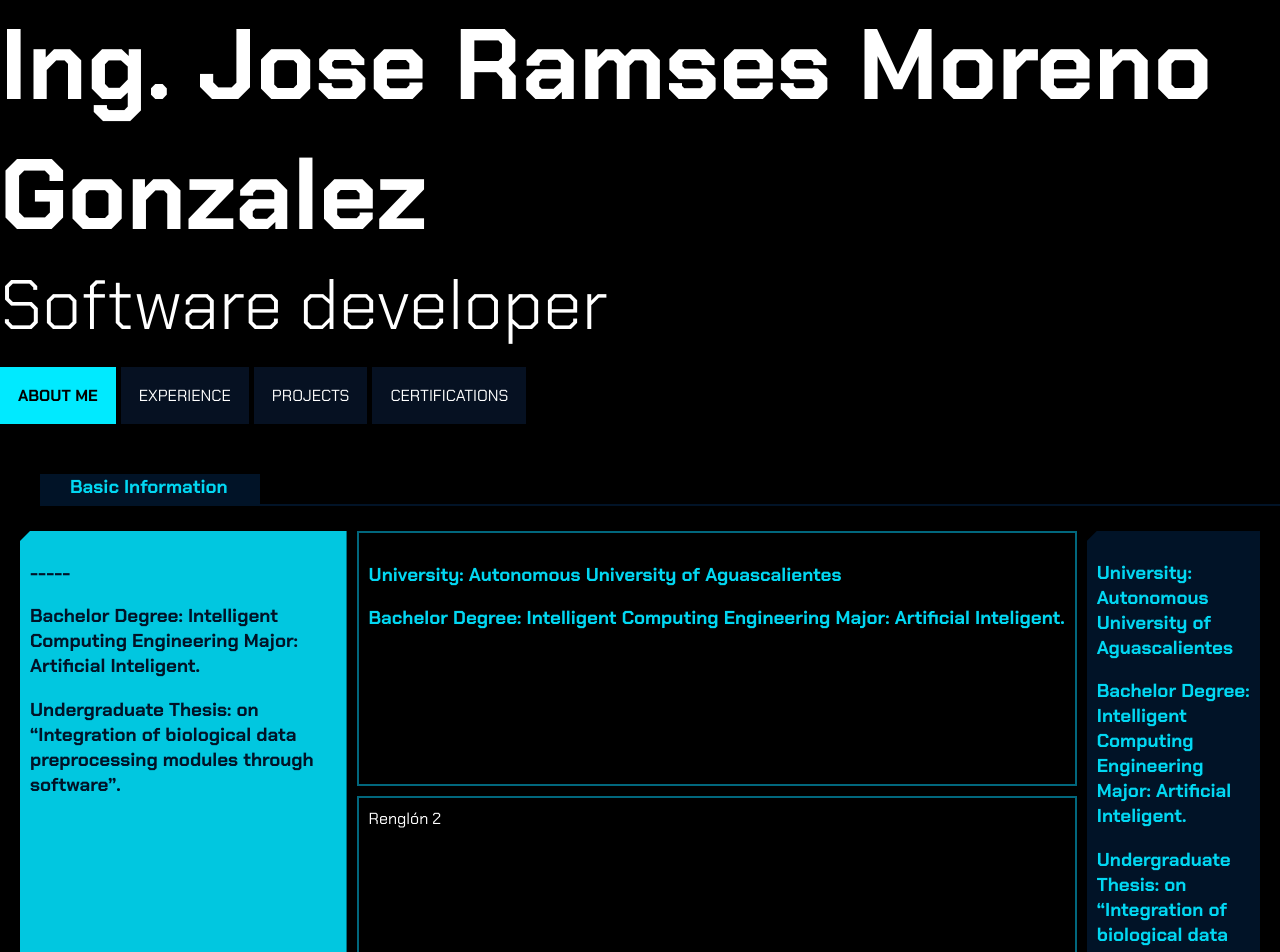
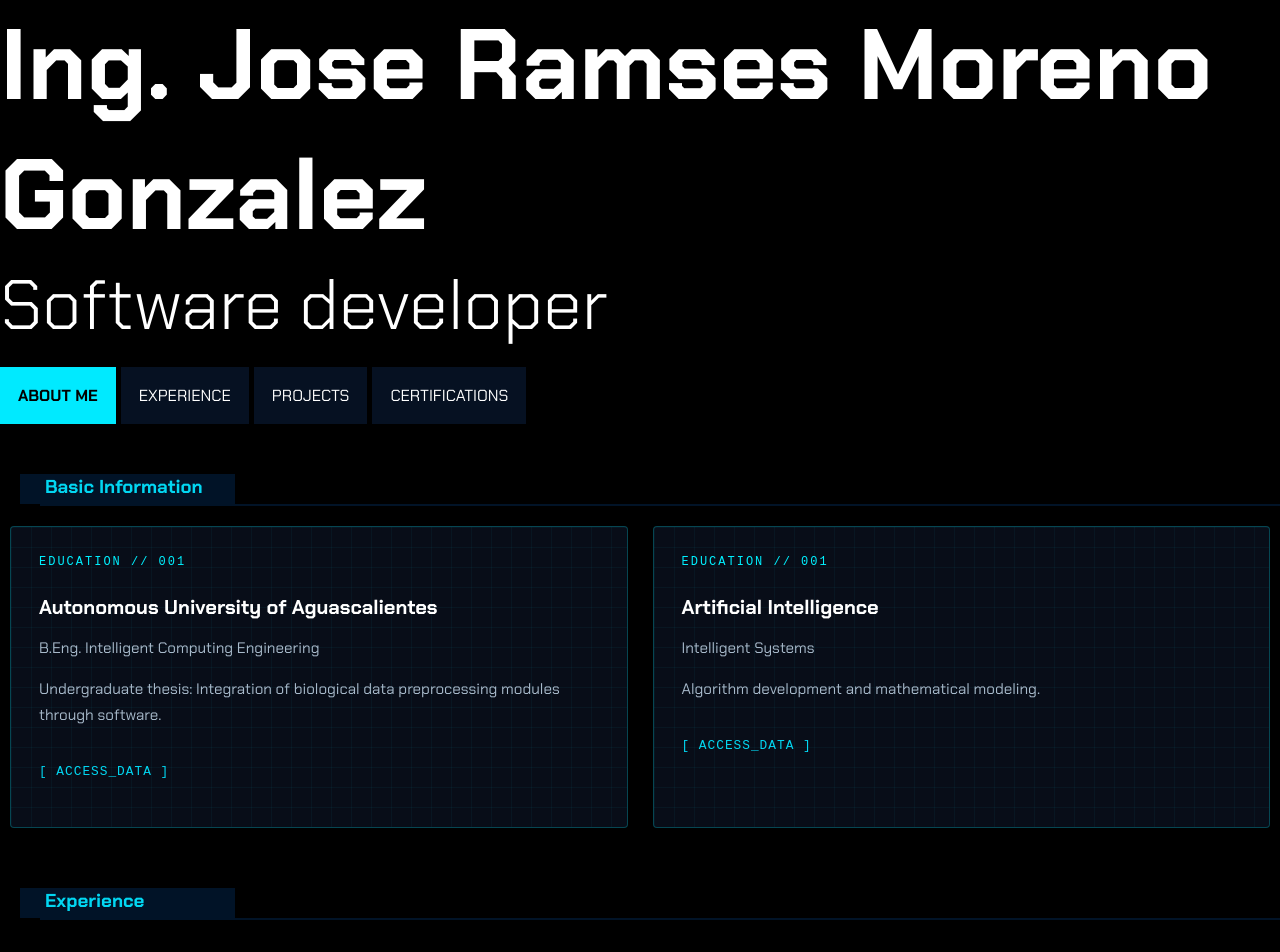
Before and after one commit to RamMG21/cyber-porfolio-rm, a React (Vite) app: page / in a window 1280 px wide. Shown: the top 952 px of the page. Built offline with nearby package versions, Linux system fonts and the light colour scheme.

Commit message:
actualizacion de portafolio mejorado pero no terminado

```diff
--- a/src/App.css
+++ b/src/App.css
@@ -21,8 +21,8 @@
     width: 190px;
     height: 30px;
     align-items: center;
-    padding-left: 30px;
-    margin-left: 40px;
+    padding-left: 25px;
+    margin-left: 20px;
     margin-top: 50px;
 }
 
@@ -36,5 +36,5 @@
     background-color: #011327;
     padding: 1px;
     margin-left: 40px;
-    margin-bottom: 25px;
+
 }
--- a/src/components/About_Me.css
+++ b/src/components/About_Me.css
@@ -1,114 +1,275 @@
-.info1{
-    background: #061122;
-    color: white;
-    width: 50%;
-    height: 300px;
-    padding: 0 20px;
-    align-items: center;
-    font-weight: 500;
-    clip-path: polygon(10px 0%, 100% 0%, 100% 100%, 0% 100%, 0% 10px);
-    margin-left: -1px; /* elimina líneas entre tabs */
-    margin-left: 50px;
+/* GRID PRINCIPAL */
 
+.about-me {
+  display: grid;
+  grid-template-columns: repeat(2, minmax(0, 1fr));
+  gap: 25px;
+  margin-top: 10px;
+  padding: 10px;
 }
 
-.container{
-    display: grid;
-    grid-template-columns: 1fr 1fr; /* Dos columnas iguales */
-    grid-template-rows: 100px 100px;    /* Dos filas (solo para la segunda columna) */
-    gap: 10px; /* Espacio entre las secciones */
-    padding: 20px;
-    padding-left: 5%;
+/* TARJETA CYBERPUNK */
+
+.about-me .about-me-card {
+  position: relative;
+  min-height: 300px;
+  overflow: hidden;
+
+  background: #080d18;
+  color: #d9faff;
+
+  border: 1px solid rgba(0, 240, 255, 0.25);
+  border-radius: 4px;
+
+  cursor: pointer;
+  isolation: isolate;
+
+  transition:
+    transform 0.3s ease,
+    border-color 0.3s ease,
+    box-shadow 0.3s ease;
 }
 
-.seccion1 {
-    display: inline-block;
-    grid-column: 1;  /* Columna izquierda */
-    grid-row: 1 / span 2; /* Ocupar ambas filas en la primera columna */
-    height: 100%;
-    background: #02d7f2ed;
-    clip-path: polygon(10px 0%, 100% 0%, 100% 100%, 0% 100%, 0% 10px);
+/* CUADRÍCULA FUTURISTA */
+
+.about-me .about-me-card::before {
+  content: "";
+  position: absolute;
+  inset: 0;
+  z-index: -1;
+
+  background-image:
+    linear-gradient(
+      rgba(0, 240, 255, 0.045) 1px,
+      transparent 1px
+    ),
+    linear-gradient(
+      90deg,
+      rgba(0, 240, 255, 0.045) 1px,
+      transparent 1px
+    );
+
+  background-size: 20px 20px;
+  pointer-events: none;
 }
 
-.seccion1 p{
-    color: #061122;
+/* RESPLANDOR EXTERIOR */
+
+.about-me .about-me-card:hover,
+.about-me .about-me-card.active {
+  transform: translateY(-7px);
+
+  border-color: #00f0ff;
+
+  box-shadow:
+    0 0 10px rgba(0, 240, 255, 0.3),
+    0 0 30px rgba(0, 240, 255, 0.12),
+    inset 0 0 20px rgba(0, 240, 255, 0.05);
 }
 
-.seccion2 {
-    display: inline-block;
-    border-style: solid;
-    border-width: 2px;
-    border-color: #01677d;
+/* CONTENIDO PRINCIPAL */
+
+.about-me .about-me-card-content {
+  position: relative;
+  z-index: 1;
+
+  padding: 28px;
+
+  transition:
+    opacity 0.25s ease,
+    transform 0.35s ease;
 }
 
-.seccion3 {
-    display: inline-block;
-    border-style: solid;
-    border-width: 2px;
-    border-color: #01677d;
+.about-me .about-me-card-label {
+  display: block;
+  margin-bottom: 25px;
+
+  color: #00f0ff;
+  font-family: monospace;
+  font-size: 0.75rem;
+  letter-spacing: 2px;
 }
 
-.seccion4 {
-    display: inline-block;
-    width: 100%;
-    border-style: solid;
-    border-width: 2px;
-    border-color: #01677d;
+.about-me .about-me-card h3 {
+  color: #ffffff;
+  font-size: 1.25rem;
+  margin-bottom: 16px;
 }
 
-
- .fila {
-      display: flex;
-      gap: 10px;
+.about-me .about-me-card p {
+  color: #a8bacb;
+  line-height: 1.7;
+  font-size: 0.95rem;
 }
 
-    .seccion_1 {
-      flex: 2;
-      margin-left: 20px;
-      padding: 10px;
-      background: #02d7f2ed;
-      clip-path: polygon(10px 0%, 100% 0%, 100% 100%, 0% 100%, 0% 10px);
+.about-me .about-me-card-action {
+  display: inline-block;
+  margin-top: 20px;
+
+  color: #02d7f2;
+  font-family: monospace;
+  font-size: 0.8rem;
+  letter-spacing: 1px;
 }
 
-    .seccion_1 h3 {
-      color: #011327;
+/* CAPA HOLOGRÁFICA */
+
+.about-me .about-me-hologram {
+  position: absolute;
+  inset: 0;
+  z-index: 2;
+
+  display: flex;
+  flex-direction: column;
+  justify-content: center;
+
+  padding: 28px;
+
+  background: rgba(5, 12, 28, 0.97);
+
+  border-left: 2px solid #02d7f2;
+
+  opacity: 0;
+  visibility: hidden;
+
+  clip-path: inset(0 0 100% 0);
+
+  transition:
+    clip-path 0.45s ease,
+    opacity 0.3s ease,
+    visibility 0.3s ease;
 }
 
-    .seccion-dos {
-      display: flex;
-      flex-direction: column; /* Para que los hijos se apilen en renglones */
-      gap: 10px;
-      background-color: transparent; /* Para que cada renglón tenga su color */
+/* LÍNEAS DE ESCANEO */
+
+.about-me .about-me-hologram::before {
+  content: "";
+  position: absolute;
+  top: -30%;
+  left: 0;
+
+  width: 100%;
+  height: 25%;
+
+  background: linear-gradient(
+    transparent,
+    rgba(0, 240, 255, 0.12),
+    transparent
+  );
+
+  pointer-events: none;
 }
 
-    .subseccion_1 {
-      flex: 1;
-      padding: 10px;
-      border-style: solid;
-      border-width: 2px;
-      border-color: #01677d;
+/* ACTIVACIÓN */
+
+.about-me .about-me-card.active .about-me-hologram {
+  opacity: 1;
+  visibility: visible;
+
+  clip-path: inset(0 0 0 0);
 }
 
-     .subseccion_1 h3 {
-         color: #02d7f2;
+.about-me .about-me-card.active .about-me-hologram::before {
+  animation: about-me-hologram-scan 1.2s ease-out;
 }
 
-    .subseccion_2 {
-      flex: 1;
-      padding: 10px;
-      border-style: solid;
-      border-width: 2px;
-      border-color: #01677d;
+.about-me .about-me-card.active .about-me-card-content {
+  opacity: 0;
+  transform: translateY(-10px);
 }
 
-     .seccion_3 {
-      flex: 1;
-      padding: 10px;
-      background: #011327;
-      margin-right: 20px;
-      clip-path: polygon(10px 0%, 100% 0%, 100% 100%, 0% 100%, 0% 10px);
+/* TEXTOS HOLOGRÁFICOS */
+
+.about-me .about-me-hologram-status {
+  color: #00f0ff;
+  font-family: monospace;
+  font-size: 0.75rem;
+  letter-spacing: 2px;
+  margin-bottom: 18px;
 }
 
-     .seccion_3 h3 {
+.about-me .about-me-hologram h3 {
   color: #02d7f2;
+  text-shadow: 0 0 10px #02d7f2;
 }
+
+.about-me .about-me-hologram-footer {
+  color: #00f0ff;
+  font-family: monospace;
+  font-size: 0.65rem;
+  margin-top: 18px;
+  letter-spacing: 1px;
+}
+
+/* BARRA DE PROGRESO */
+
+.about-me .about-me-scan-progress {
+  height: 3px;
+  width: 100%;
+  margin-top: 15px;
+
+  background: rgba(0, 240, 255, 0.15);
+}
+
+.about-me .about-me-scan-progress-bar {
+  height: 100%;
+  width: 100%;
+
+  background: #00f0ff;
+  box-shadow: 0 0 10px #00f0ff;
+
+  transform: scaleX(0);
+  transform-origin: left;
+}
+
+.about-me .about-me-card.active .about-me-scan-progress-bar {
+  animation: about-me-progress-scan 0.8s ease-out forwards;
+}
+
+/* ANIMACIONES */
+
+@keyframes about-me-hologram-scan {
+  from {
+    transform: translateY(-30%);
+  }
+
+  to {
+    transform: translateY(500%);
+  }
+}
+
+@keyframes about-me-progress-scan {
+  to {
+    transform: scaleX(1);
+  }
+}
+
+/* ACCESIBILIDAD */
+
+.about-me .about-me-card:focus-visible {
+  outline: 2px solid #02d7f2;
+  outline-offset: 4px;
+}
+
+/* DISEÑO RESPONSIVE */
+
+@media (max-width: 700px) {
+  .about-me {
+    grid-template-columns: 1fr;
+  }
+}
+
+/* RESPETO A LAS PREFERENCIAS DE MOVIMIENTO */
+
+@media (prefers-reduced-motion: reduce) {
+  .about-me .about-me-card,
+  .about-me .about-me-card-content,
+  .about-me .about-me-hologram {
+    transition: none;
+  }
+
+  .about-me .about-me-card.active .about-me-hologram::before,
+  .about-me .about-me-card.active .about-me-scan-progress-bar {
+    animation: none;
+  }
+}
--- a/src/components/About_Me.tsx
+++ b/src/components/About_Me.tsx
@@ -1,31 +1,97 @@
+import './About_Me.css';
+import { useState } from "react";
 
-import './About_Me.css'; // Opcional si usas CSS separado
+type AboutMeCardProps = {
+  title: string;
+  degree: string;
+  thesis: string;
+  details: string;
+};
 
-const About_Me = () => {
+function AboutMeCard({
+  title,
+  degree,
+  thesis,
+  details,
+}: AboutMeCardProps) {
+  const [active, setActive] = useState(false);
+
   return (
+    <article
+      className={`about-me-card ${active ? "active" : ""}`}
+      onClick={() => setActive(!active)}
+      onKeyDown={(event) => {
+        if (event.key === "Enter" || event.key === " ") {
+          event.preventDefault();
+          setActive(!active);
+        }
+      }}
+      role="button"
+      tabIndex={0}
+      aria-expanded={active}
+    >
+      <div className="about-me-card-content">
+        <span className="about-me-card-label">EDUCATION // 001</span>
 
-    <div className="fila">
-    <div className="seccion_1">
-      <h3>-----</h3>
-      <h3> Bachelor Degree: Intelligent Computing Engineering
-          Major: Artificial Inteligent.</h3>
-      <h3>Undergraduate Thesis: on “Integration of biological data preprocessing modules through software”.</h3></div>
+        <h3>{title}</h3>
 
-    <div className="seccion seccion-dos">
-      <div className="subseccion_1"><h3>University: Autonomous University of Aguascalientes</h3>
-      <h3> Bachelor Degree: Intelligent Computing Engineering
-          Major: Artificial Inteligent.</h3></div>
-      <div className="subseccion_2">Renglón 2</div>
-    </div>
+        <p>{degree}</p>
 
-    <div className="seccion_3">
-      <h3>University: Autonomous University of Aguascalientes</h3>
-      <h3> Bachelor Degree: Intelligent Computing Engineering
-          Major: Artificial Inteligent.</h3>
-      <h3>Undergraduate Thesis: on “Integration of biological data preprocessing modules through software”.</h3>
-    </div>
-    </div>
-  )
+        <p>{thesis}</p>
+
+        <span className="about-me-card-action">
+          {active ? "[ CLOSE_INTERFACE ]" : "[ ACCESS_DATA ]"}
+        </span>
+      </div>
+
+      <div className="about-me-hologram">
+        <span className="about-me-hologram-status">
+          SYSTEM_ACCESS_GRANTED
+        </span>
+
+        <h3>{title}</h3>
+
+        <p>{details}</p>
+
+        <div className="about-me-scan-progress">
+          <div className="about-me-scan-progress-bar" />
+        </div>
+
+        <span className="about-me-hologram-footer">
+          ENCRYPTED_DATA // END_OF_FILE
+        </span>
+      </div>
+    </article>
+  );
 }
 
-export default About_Me
+export default function AboutMe() {
+  const aboutMeItems = [
+    {
+      title: "Autonomous University of Aguascalientes",
+      degree: "B.Eng. Intelligent Computing Engineering",
+      thesis:
+        "Undergraduate thesis: Integration of biological data preprocessing modules through software.",
+      details:
+        "Academic training in intelligent algorithms, mathematical models, software development and biological data processing.",
+    },
+    {
+      title: "Artificial Intelligence",
+      degree: "Intelligent Systems",
+      thesis: "Algorithm development and mathematical modeling.",
+      details:
+        "Study of artificial intelligence algorithms and computational methods for solving complex problems.",
+    },
+  ];
+
+  return (
+    <section className="about-me">
+      {aboutMeItems.map((aboutMeItem, index) => (
+        <AboutMeCard
+          key={index}
+          {...aboutMeItem}
+        />
+      ))}
+    </section>
+  );
+}
--- a/src/components/experience.tsx
+++ b/src/components/experience.tsx
@@ -18,6 +18,7 @@ function ExperienceCard({
   const [flipped, setFlipped] = useState(false);
 
   return (
+
     <div
       className={`experience-card ${flipped ? "is-flipped" : ""}`}
       onClick={() => setFlipped(!flipped)}
--- a/src/components/projects.css
+++ b/src/components/projects.css
@@ -106,7 +106,7 @@
   display: inline-block;
   margin-top: 20px;
 
-  color: #ff2bd6;
+  color: #02d7f2;
   font-family: monospace;
   font-size: 0.8rem;
   letter-spacing: 1px;
@@ -127,7 +127,7 @@
 
   background: rgba(5, 12, 28, 0.97);
 
-  border-left: 2px solid #ff2bd6;
+  border-left: 2px solid #02d7f2;
 
   opacity: 0;
   visibility: hidden;
@@ -189,8 +189,8 @@
 }
 
 .hologram h3 {
-  color: #ff2bd6;
-  text-shadow: 0 0 10px rgba(255, 43, 214, 0.35);
+  color: #02d7f2;
+  text-shadow: 0 0 10px #02d7f2;
 }
 
 .hologram-footer {
@@ -247,7 +247,7 @@
 /* ACCESIBILIDAD */
 
 .experience-card:focus-visible {
-  outline: 2px solid #ff2bd6;
+  outline: 2px solid #02d7f2;
   outline-offset: 4px;
 }
 
```
Also changed, not shown: src/components/experience.css (+1 -120 lines). Lines whose indentation alone changed are shown as unchanged.
